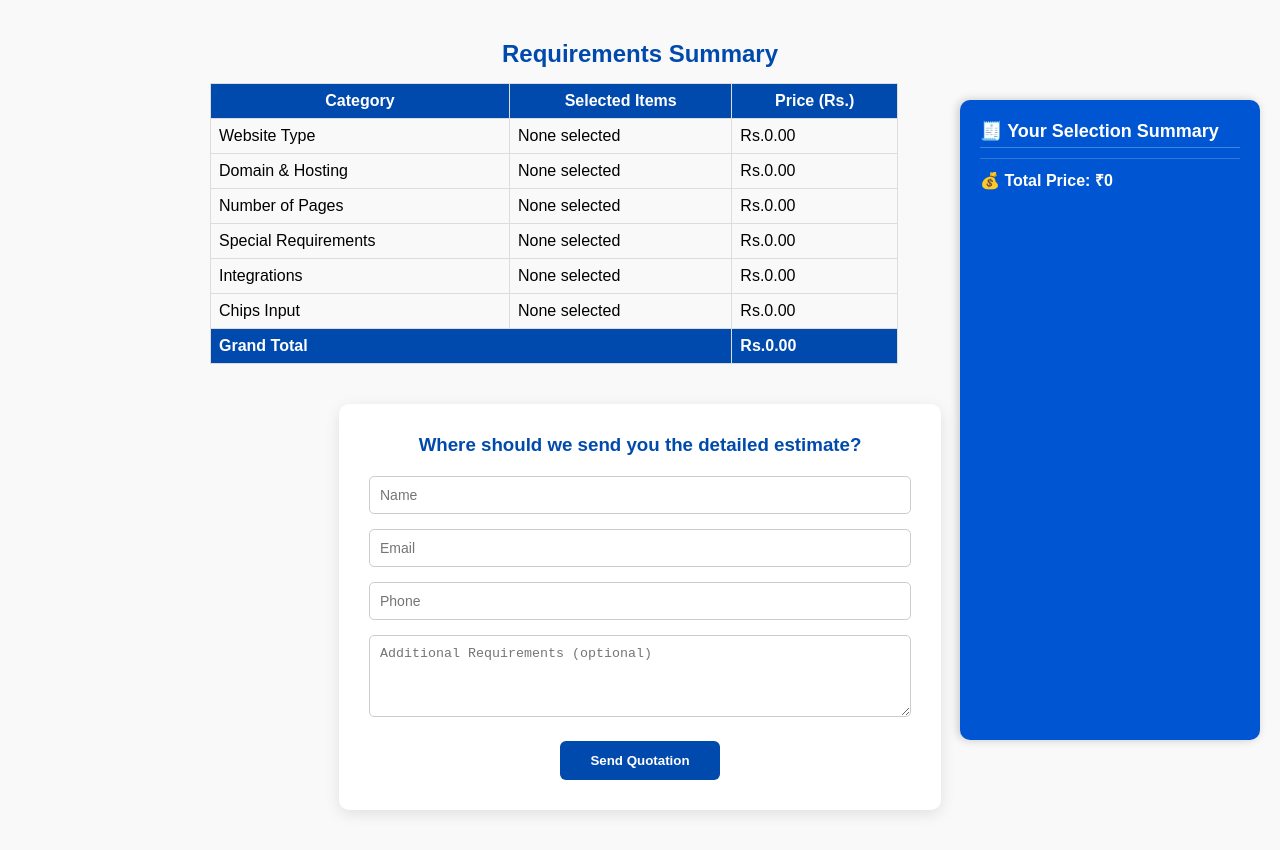
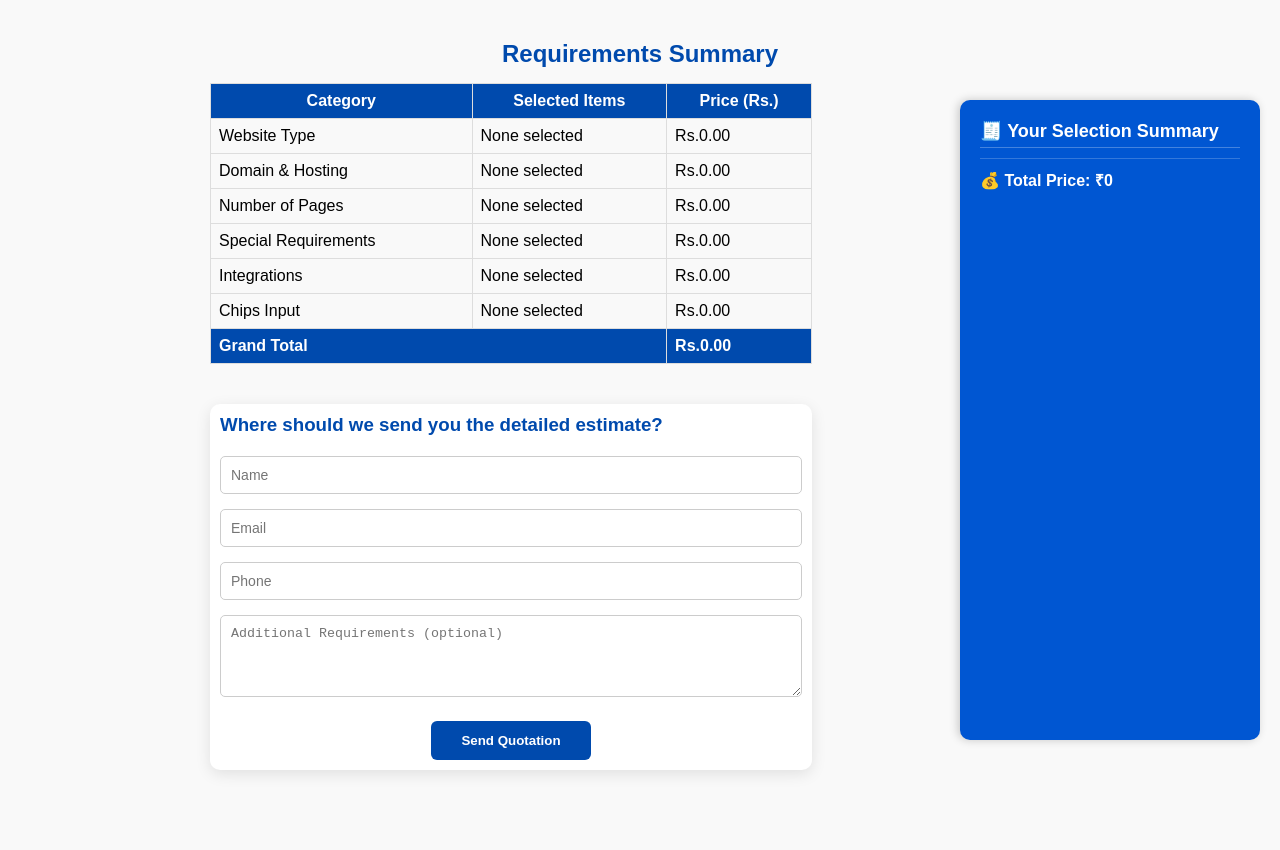
Before and after one commit to jada-chandana/website-calculator, a React (Vite) app: page /summary in a window 1280 px wide. After the commit the page ends 810 px from the top, so only its background shows below. Built offline with nearby package versions, Linux system fonts and the light colour scheme.

Commit message:
alignments changes
alignments changes

```diff
--- a/src/components/Requirement.jsx
+++ b/src/components/Requirement.jsx
@@ -15,6 +15,11 @@ const RequirementsTable = ({ selectedItems = {} }) => {
     if (!array || array.length === 0) return 0;
     return array.reduce((acc, item) => acc + Number(item.price || 0), 0);
   };
+  if (!/^[0-9]{10}$/.test(phone)) {
+  alert("Phone number must be exactly 10 digits");
+  return;
+}
+
 
   // ✅ Organized data
   const data = [
--- a/src/components/contact.jsx
+++ b/src/components/contact.jsx
@@ -12,6 +12,8 @@ const RequirementsSummaryWithContact = ({ selectedItems: propSelectedItems }) =>
   );
 
   const tableRef = useRef();
+
+
 
   // ✅ Sync sidebar updates
   useEffect(() => {
@@ -186,7 +188,11 @@ console.log({
       alert("Please fill all fields!");
       return;
     }
-
+  const phoneRegex = /^[0-9]{10}$/;
+  if (!phoneRegex.test(formData.phone)) {
+    alert("Phone number must be exactly 10 digits");
+    return;
+  }
     try {
       setLoading(true);
 
@@ -234,7 +240,7 @@ console.log({
       <div ref={tableRef}>
         <table
           style={{
-            width: "80%",
+            width: "70%",
             borderCollapse: "collapse",
             marginTop: "15px",
           }}
@@ -285,15 +291,26 @@ console.log({
       {/* Contact Form */}
       <div
         style={{
-          backgroundColor: "white",
+          // backgroundColor: "white",
+          // marginTop: "40px",
+          // padding: "30px",
+          // borderRadius: "10px",
+          // boxShadow: "0 4px 15px rgba(0,0,0,0.1)",
+          // textAlign: "center",
+          // width: "70%",
+          // marginLeft: "auto",
+          // marginRight: "auto",
+           width: "70%",
+            borderCollapse: "collapse",
+            marginTop: "15px",
+            backgroundColor: "white",
           marginTop: "40px",
-          padding: "30px",
           borderRadius: "10px",
           boxShadow: "0 4px 15px rgba(0,0,0,0.1)",
-          textAlign: "center",
-          width: "70%",
-          marginLeft: "auto",
-          marginRight: "auto",
+          paddingLeft:"10px",
+          paddingRight:"10px",
+          paddingTop:"10px",
+          paddingBottom:"10px",
         }}
       >
         <h3 style={{ color: "#004aad", marginBottom: "20px" }}>
```
Also changed, not shown: src/App.jsx (+0 -237 lines).
